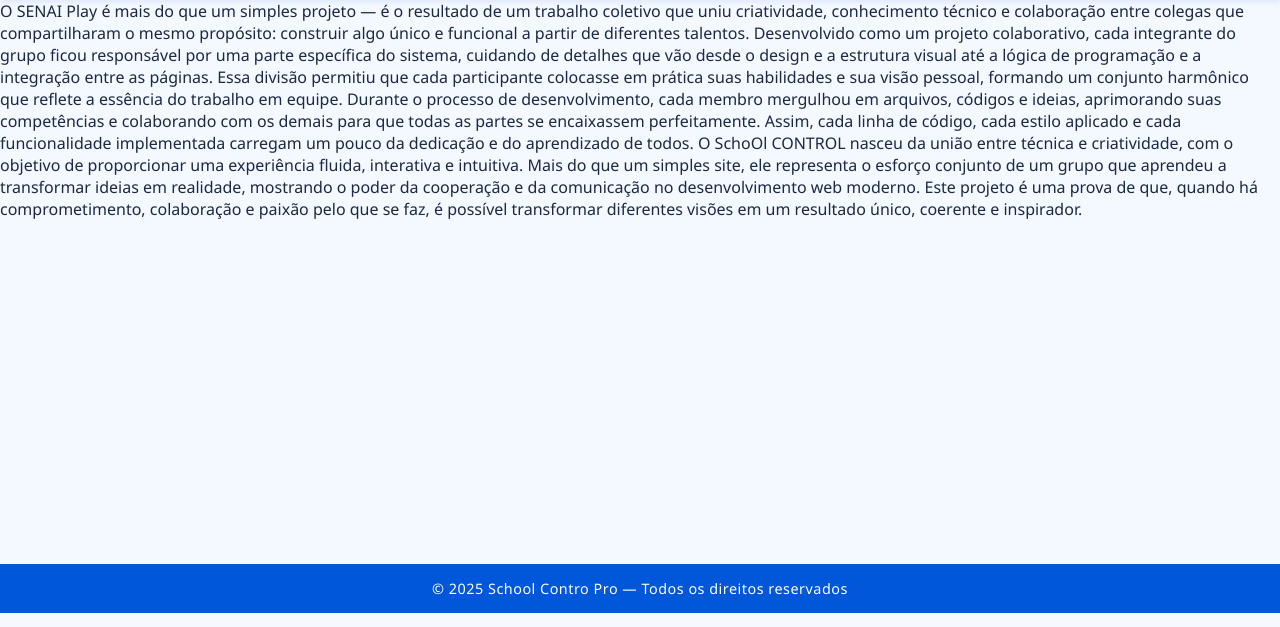
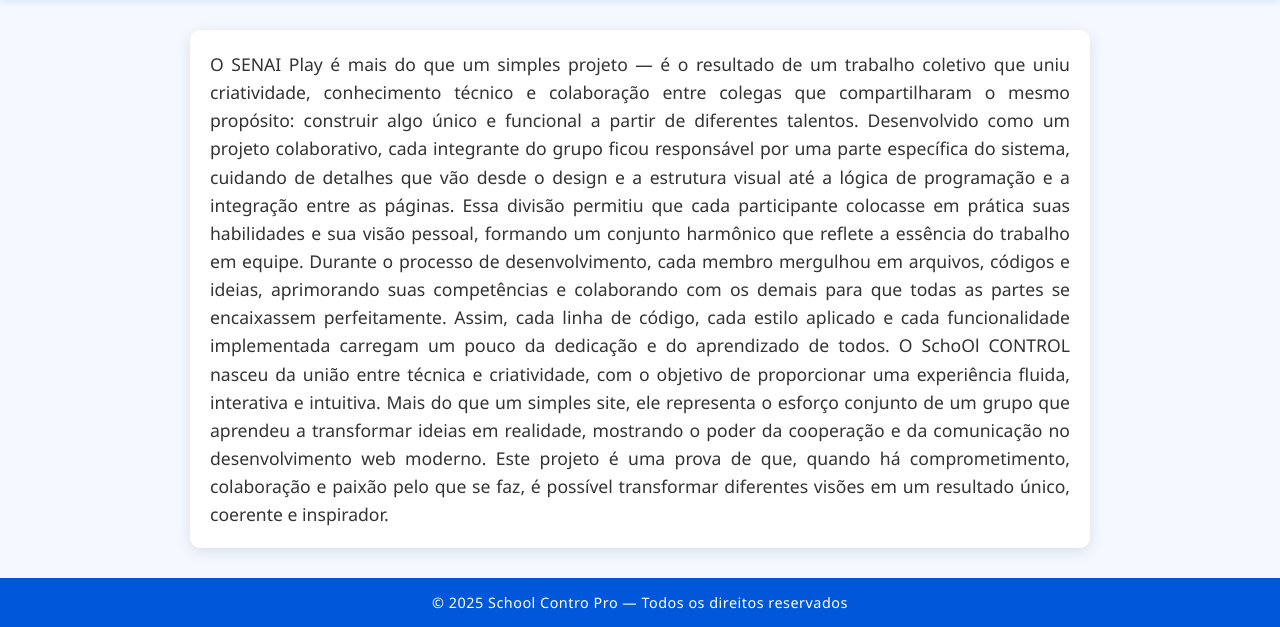
Before and after one commit to Brand00wn/SENAI_PLAY, a PHP site: page / in a window 1280 px wide. Shown: the part 187-814 px from the top of the page. Run offline with PHP 8.4, Linux system fonts and the light colour scheme.

Commit message:
mudando css do texto do index.php principal

```diff
--- a/schoolcontrol-pro/assets/CSS/style.css
+++ b/schoolcontrol-pro/assets/CSS/style.css
@@ -254,3 +254,16 @@
       padding: 25px 15px;
     }
   }
+
+  .texto {
+    max-width: 900px;       /* Limita a largura para melhor leitura */
+    margin: 30px auto;      /* Espaçamento em cima e em baixo, centralizado horizontalmente */
+    padding: 20px;          /* Espaço interno para “respirar” */
+    background-color: #ffffff;  /* Fundo branco para contraste */
+    color: #333333;         /* Cor do texto mais suave para leitura */
+    font-size: 1.1rem;      /* Tamanho de fonte confortável */
+    line-height: 1.6;       /* Espaçamento entre linhas para facilitar a leitura */
+    border-radius: 10px;    /* Bordas arredondadas para suavidade */
+    box-shadow: 0 4px 15px rgba(0, 0, 0, 0.1);  /* Sombra leve para destaque */
+    text-align: justify;    /* Justifica o texto para visual mais alinhado */
+  }
--- a/schoolcontrol-pro/index.php
+++ b/schoolcontrol-pro/index.php
@@ -22,7 +22,7 @@
   </nav>
 
   <main>
-    <p>O SENAI Play é mais do que um simples projeto — é o resultado de um trabalho coletivo que uniu criatividade, conhecimento técnico e colaboração entre colegas que compartilharam o mesmo propósito: construir algo único e funcional a partir de diferentes talentos.
+    <p class = "texto" >O SENAI Play é mais do que um simples projeto — é o resultado de um trabalho coletivo que uniu criatividade, conhecimento técnico e colaboração entre colegas que compartilharam o mesmo propósito: construir algo único e funcional a partir de diferentes talentos.
 
 Desenvolvido como um projeto colaborativo, cada integrante do grupo ficou responsável por uma parte específica do sistema, cuidando de detalhes que vão desde o design e a estrutura visual até a lógica de programação e a integração entre as páginas. Essa divisão permitiu que cada participante colocasse em prática suas habilidades e sua visão pessoal, formando um conjunto harmônico que reflete a essência do trabalho em equipe.
 
```
